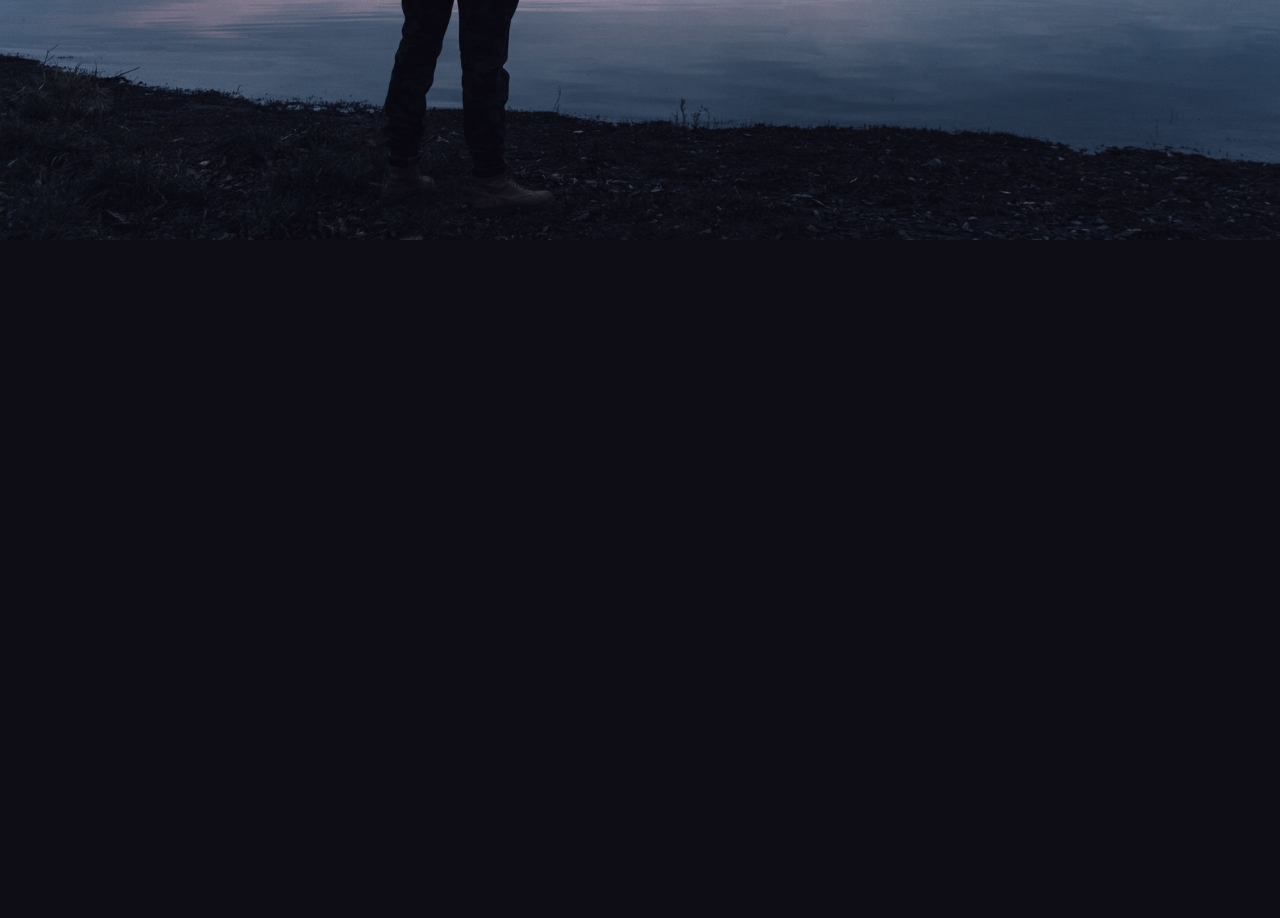
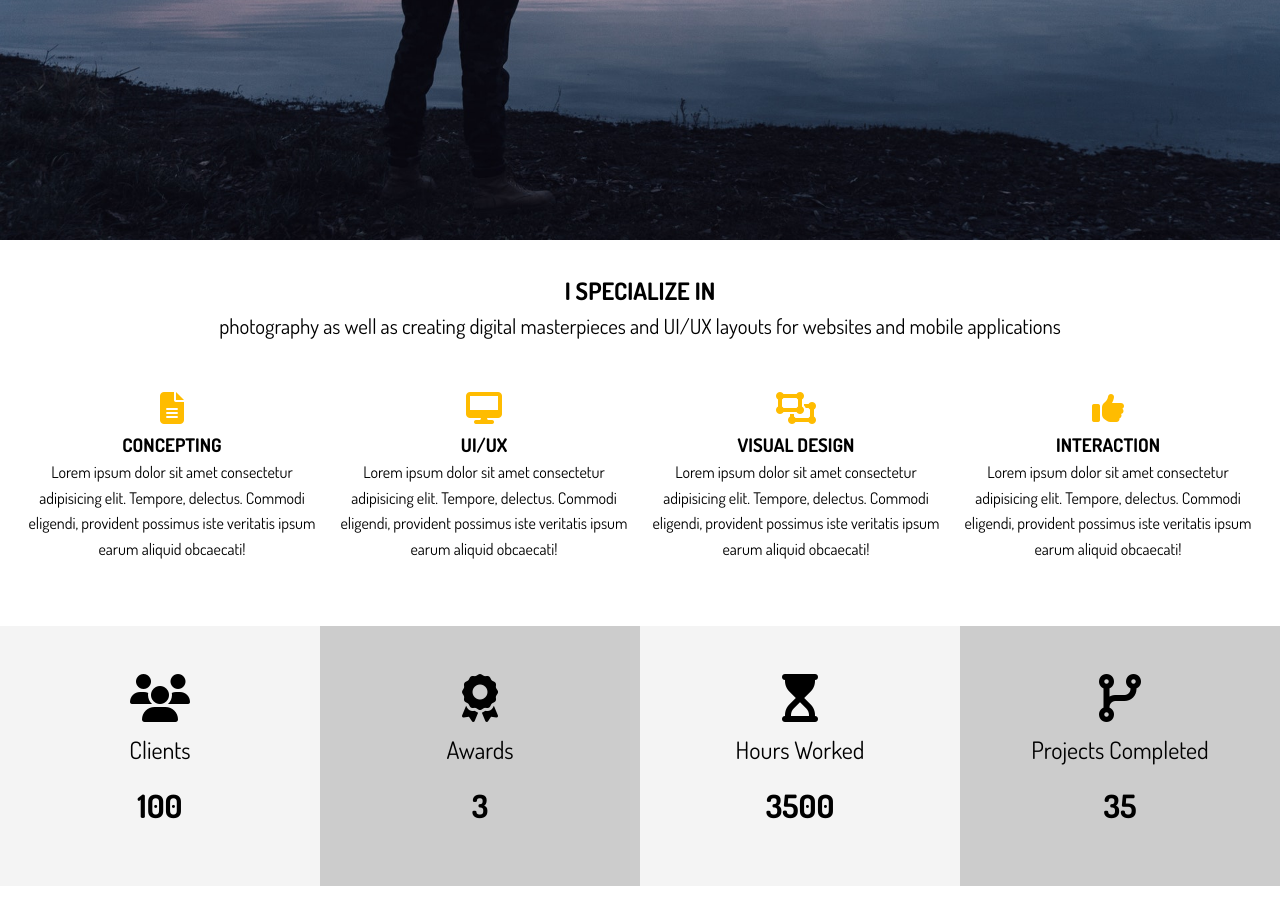
Before and after one commit to winadiw/modern-html-css-course, a PHP site: page /dist/index.html in a window 1280 px wide. Shown: the part 560-1478 px from the top of the page. Before the commit the page ends 800 px from the top, so only its background shows below. Run offline with PHP 8.4, Linux system fonts and the light colour scheme; some libraries are stand-ins or nearby versions.

Commit message:
#121 - section A and B finished (specialize and stats section)

```diff
--- a/portfolio_website/dist/css/main.css
+++ b/portfolio_website/dist/css/main.css
@@ -57,6 +57,30 @@ input[class^="btn-"] {
 .text-center {
   text-align: center; }
 
+.py-1 {
+  padding: 1rem 0; }
+
+.py-2 {
+  padding: 2rem 0; }
+
+.py-3 {
+  padding: 3rem 0; }
+
+.py-4 {
+  padding: 4rem 0; }
+
+.my-1 {
+  margin: 1rem 0; }
+
+.my-2 {
+  margin: 2rem 0; }
+
+.my-3 {
+  margin: 3rem 0; }
+
+.my-4 {
+  margin: 4rem 0; }
+
 #logo {
   width: 70px;
   height: 70px;
@@ -93,3 +117,29 @@ input[class^="btn-"] {
     #header-home .header-content h1 {
       font-size: 4rem;
       line-height: 1.2; }
+
+#home-a .specials {
+  margin-top: 3rem;
+  display: grid;
+  gap: 1rem;
+  grid-template-columns: repeat(4, 1fr); }
+  #home-a .specials .fas {
+    color: #ffbc00;
+    padding-bottom: 0.4rem; }
+
+#home-b .stats {
+  display: grid;
+  grid-template-columns: repeat(4, 1fr); }
+  #home-b .stats li {
+    line-height: 2; }
+    #home-b .stats li.stats-title {
+      font-size: 1.5rem; }
+    #home-b .stats li.stats-number {
+      font-size: 2rem;
+      font-weight: bold; }
+  #home-b .stats div {
+    padding: 3rem 0; }
+    #home-b .stats div:nth-child(odd) {
+      background: #f4f4f4; }
+    #home-b .stats div:nth-child(even) {
+      background: #ccc; }
--- a/portfolio_website/dist/index.html
+++ b/portfolio_website/dist/index.html
@@ -41,6 +41,90 @@
       </div>
     </header>
 
+    <!-- Section A: Specialize In -->
+    <section id="home-a" class="text-center py-2">
+      <div class="container">
+        <h2 class="section-title">I Specialize In</h2>
+        <div class="bottom-line"></div>
+        <p class="lead">
+          photography as well as creating digital masterpieces and UI/UX layouts
+          for websites and mobile applications
+        </p>
+        <div class="specials">
+          <div>
+            <i class="fas fa-file-alt fa-2x"></i>
+            <h3>Concepting</h3>
+            <p>
+              Lorem ipsum dolor sit amet consectetur adipisicing elit. Tempore,
+              delectus. Commodi eligendi, provident possimus iste veritatis
+              ipsum earum aliquid obcaecati!
+            </p>
+          </div>
+          <div>
+            <i class="fas fa-desktop fa-2x"></i>
+            <h3>UI/UX</h3>
+            <p>
+              Lorem ipsum dolor sit amet consectetur adipisicing elit. Tempore,
+              delectus. Commodi eligendi, provident possimus iste veritatis
+              ipsum earum aliquid obcaecati!
+            </p>
+          </div>
+          <div>
+            <i class="fas fa-object-ungroup fa-2x"></i>
+            <h3>Visual Design</h3>
+            <p>
+              Lorem ipsum dolor sit amet consectetur adipisicing elit. Tempore,
+              delectus. Commodi eligendi, provident possimus iste veritatis
+              ipsum earum aliquid obcaecati!
+            </p>
+          </div>
+          <div>
+            <i class="fas fa-thumbs-up fa-2x"></i>
+            <h3>Interaction</h3>
+            <p>
+              Lorem ipsum dolor sit amet consectetur adipisicing elit. Tempore,
+              delectus. Commodi eligendi, provident possimus iste veritatis
+              ipsum earum aliquid obcaecati!
+            </p>
+          </div>
+        </div>
+      </div>
+    </section>
+
+    <!-- Section B: Stats -->
+    <section id="home-b" class="text-center py-2">
+      <div class="stats">
+        <div>
+          <ul>
+            <li><i class="fas fa-users fa-3x"></i></li>
+            <li class="stats-title">Clients</li>
+            <li class="stats-number">100</li>
+          </ul>
+        </div>
+        <div>
+          <ul>
+            <li><i class="fas fa-award fa-3x"></i></li>
+            <li class="stats-title">Awards</li>
+            <li class="stats-number">3</li>
+          </ul>
+        </div>
+        <div>
+          <ul>
+            <li><i class="fas fa-hourglass-start fa-3x"></i></li>
+            <li class="stats-title">Hours Worked</li>
+            <li class="stats-number">3500</li>
+          </ul>
+        </div>
+        <div>
+          <ul>
+            <li><i class="fas fa-code-branch fa-3x"></i></li>
+            <li class="stats-title">Projects Completed</li>
+            <li class="stats-number">35</li>
+          </ul>
+        </div>
+      </div>
+    </section>
+
     <script
       src="https://kit.fontawesome.com/c376bcfedf.js"
       crossorigin="anonymous"
--- a/portfolio_website/scss/_utilities.scss
+++ b/portfolio_website/scss/_utilities.scss
@@ -49,3 +49,36 @@ input[class^="btn-"] {
 .text-center {
   text-align: center;
 }
+
+// Padding
+
+.py {
+  &-1 {
+    padding: 1rem 0;
+  }
+  &-2 {
+    padding: 2rem 0;
+  }
+  &-3 {
+    padding: 3rem 0;
+  }
+  &-4 {
+    padding: 4rem 0;
+  }
+}
+
+// Margin
+.my {
+  &-1 {
+    margin: 1rem 0;
+  }
+  &-2 {
+    margin: 2rem 0;
+  }
+  &-3 {
+    margin: 3rem 0;
+  }
+  &-4 {
+    margin: 4rem 0;
+  }
+}
--- a/portfolio_website/scss/main.scss
+++ b/portfolio_website/scss/main.scss
@@ -64,3 +64,50 @@
   &-inner {
   }
 }
+
+// Home Sections
+#home {
+  // Home Section A
+  &-a {
+    .specials {
+      margin-top: 3rem;
+      display: grid;
+      gap: 1rem;
+      grid-template-columns: repeat(4, 1fr);
+
+      .fas {
+        color: $main-color;
+        padding-bottom: 0.4rem;
+      }
+    }
+  }
+
+  // Home Section B
+  &-b {
+    .stats {
+      display: grid;
+      grid-template-columns: repeat(4, 1fr);
+      li {
+        line-height: 2;
+
+        &.stats-title {
+          font-size: 1.5rem;
+        }
+        &.stats-number {
+          font-size: 2rem;
+          font-weight: bold;
+        }
+      }
+      div {
+        padding: 3rem 0;
+        &:nth-child(odd) {
+          background: $light-color;
+        }
+
+        &:nth-child(even) {
+          background: $medium-color;
+        }
+      }
+    }
+  }
+}
```
